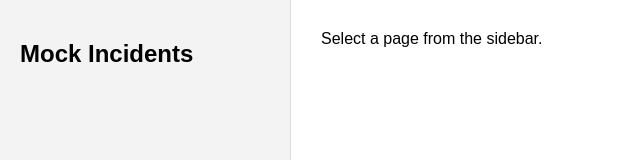
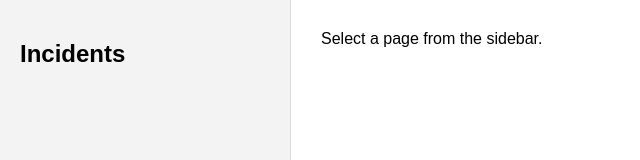
Before and after one commit to nu11v5er/mockirtest, a plain HTML site: page index.html in a window 1280 px wide. Shown: the top 160 px of the page, without its empty margins (0-640 px from the left). Drawn offline with nearby package versions, Linux system fonts and the light colour scheme.

Commit message:
Update index.html

```diff
--- a/index.html
+++ b/index.html
@@ -9,7 +9,7 @@
 <body>
 
 <div id="sidebar">
-  <h2>Mock Incidents</h2>
+  <h2>Incidents</h2>
   <ul id="nav"></ul>
 </div>
 
```
